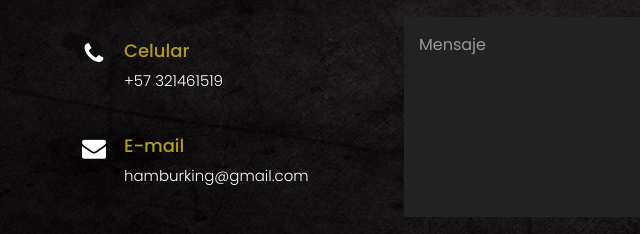
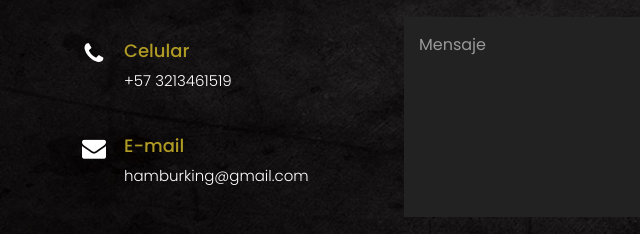
Before and after one commit to DanielDCT/hamburking, a plain HTML site: page index.html in a window 1280 px wide. Shown: the part 4041-4275 px from the top of the page, 16-656 px from the left. Drawn offline with nearby package versions, Linux system fonts and the light colour scheme.

Commit message:
Se corrige telefono

```diff
--- a/index.html
+++ b/index.html
@@ -518,7 +518,7 @@
                     </div>
                         <div class="text">
                         <h3>Celular</h3>
-                        <p>+57 321461519</p>
+                        <p>+57 3213461519</p>
                     </div>
                     </div>
 
```
